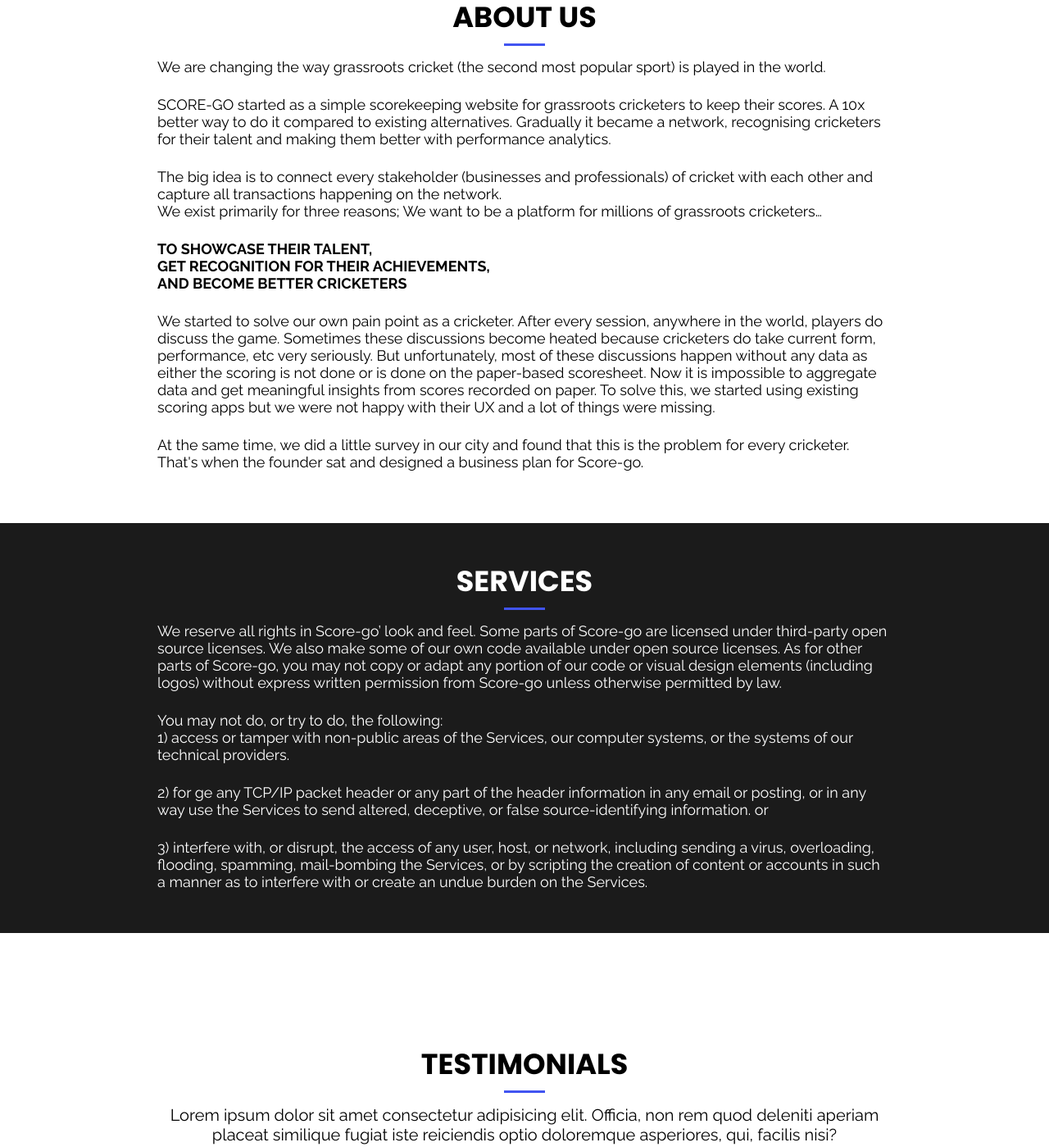
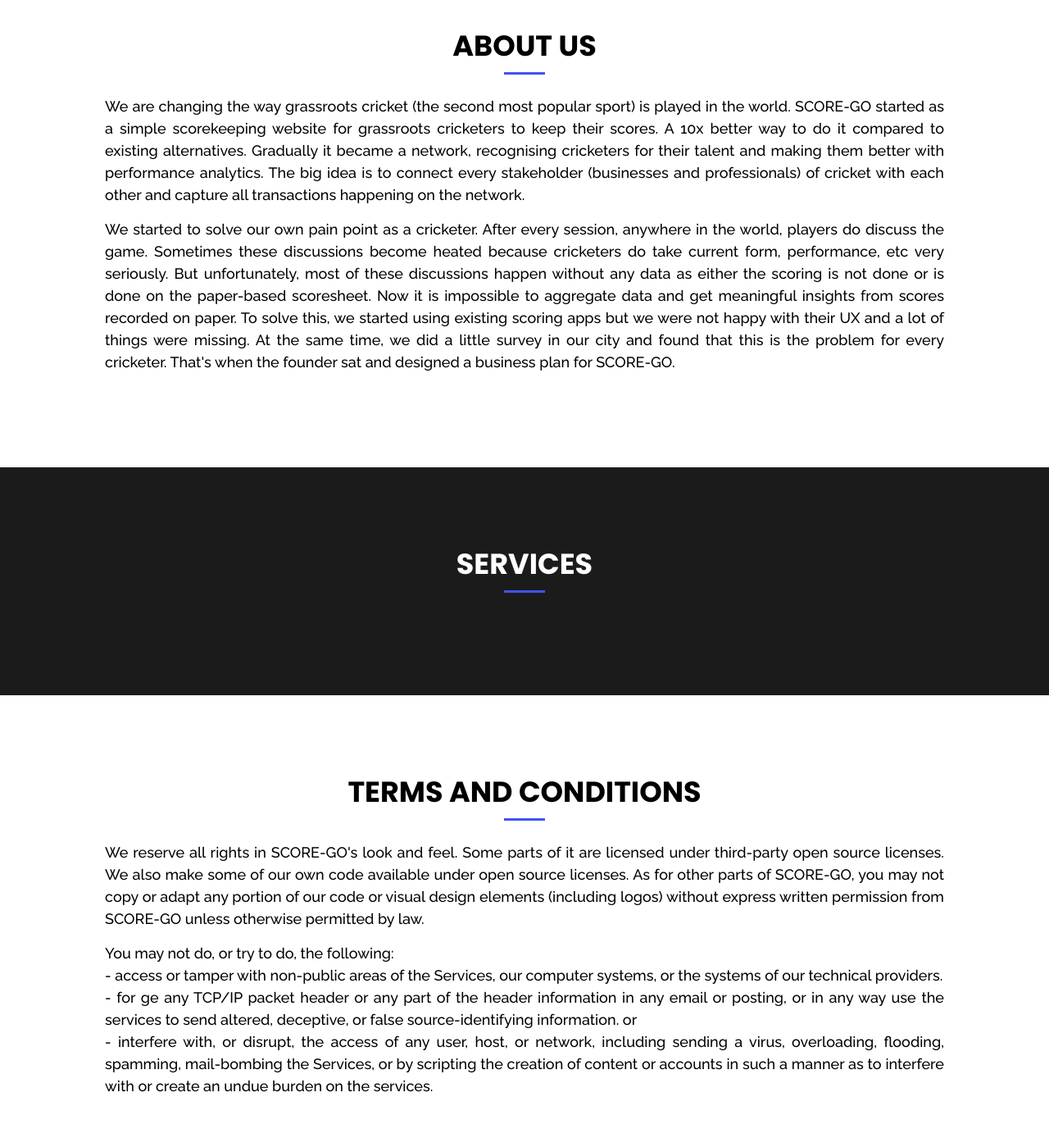
Before and after one commit to SCORE-GO/SCORE-GO, a website: page public/views/index.html in a window 1280 px wide. Shown: the part 862-2261 px from the top of the page at 82% size. Drawn offline with nearby package versions, Linux system fonts and the light colour scheme.

Commit message:
home page modified

```diff
--- a/app.js
+++ b/app.js
@@ -13,9 +13,7 @@
 app.use(favicon(path.join(__dirname, "public/img/brand.png")));
 
 // Links
-app.get("/", (req, res) => {
-    res.sendFile(path.join(__dirname, "public/views/index.html"));
-});
+app.use("/", require("./routes/home_router"));
 
 app.use("/get-started", require("./routes/signup_router"));
 
--- a/public/css/home_style.css
+++ b/public/css/home_style.css
@@ -192,7 +192,8 @@
 }
 
 #About {
-    height: 700px;
+    height: fit-content;
+    padding: 100px 0px;
     display: flex;
     flex-direction: column;
     justify-content: center;
@@ -207,24 +208,19 @@
 
 #About p {
     display: block;
-    text-align: left;
-    width: 70%;
+    text-align: justify;
+    line-height: 1.5;
+    font-weight: 500;
+    margin-bottom: 15px;
+    width: 80%;
     font-size: 18px;
     font-family: var(--raleway-font);
-}
-#About .keys {
-    display: block;
-    text-align: left;
-    width: 70%;
-    font-size: 18px;
-    font-family: var(--raleway-font);
-    font-weight: bold;
-    text-transform: uppercase;
 }
 
 .hline {
     display: block;
     margin: 15px 0;
+    margin-bottom: 25px;
     height: 3px;
     width: 50px;
     background-color: rgb(65, 84, 241);
@@ -237,7 +233,8 @@
 
 #Services {
     background: rgb(27, 27, 27);
-    height: 500px;
+    height: fit-content;
+    padding: 100px 0px;
     display: flex;
     justify-content: center;
 }
@@ -251,40 +248,48 @@
 }
 
 .servicesContainer p {
-    text-align: left;
-    width: 70%;
+    display: block;
+    text-align: justify;
+    line-height: 1.5;
+    font-weight: 500;
+    margin-bottom: 15px;
+    width: 80%;
     font-size: 18px;
     font-family: var(--raleway-font);
 }
 
-#Testimonials {
-    height: 400px;
+#TAC {
+    height: fit-content;
+    padding: 100px 0px;
     display: flex;
     flex-direction: column;
     justify-content: center;
     align-items: center;
 }
 
-#Testimonials p {
-    text-align: center;
-    width: 70%;
-    font-size: 20px;
+#TAC p {
+    display: block;
+    text-align: justify;
+    line-height: 1.5;
+    font-weight: 500;
+    margin-bottom: 15px;
+    width: 80%;
+    font-size: 18px;
     font-family: var(--raleway-font);
 }
 
 #Team {
     background: rgb(27, 27, 27);
     height: fit-content;
-    padding: 70px 0px;
+    padding: 100px 0px;
     display: flex;
     justify-content: center;
     color: white;
 }
 
-
 #Feedback {
-    padding: 80px 0px;
     height: fit-content;
+    padding: 100px 0px;
     display: flex;
     flex-direction: column;
     justify-content: center;
@@ -293,13 +298,18 @@
 
 #Feedback p {
     text-align: center;
-    width: 70%;
+    width: 80%;
     font-size: 20px;
     font-family: var(--raleway-font);
 }
 
 .feedback__form {
-    margin-top: 50px;
+    width: 50vw;
+    display: flex;
+    flex-direction: column;
+    justify-content: center;
+    align-items: center;
+    margin-top: 20px;
 }
 
 .feedback__input {
@@ -310,19 +320,19 @@
     border: 2px solid rgb(65, 84, 241);
     outline: none;
     margin-top: 10px;
-    font-size: 15px;
+    font-size: 18px;
     box-sizing: border-box;
 }
 
 .feedback__button {
     display: block;
     outline: none;
-    font-size: var;
+    font-size: 18px;
     cursor: pointer;
     margin: 0px auto;
-    margin-top: 20px;
+    margin-top: 30px;
     border-radius: 40px;
-    border: 1px solid rgb(65, 84, 241);
+    border: none;
     background-color: rgb(65, 84, 241);
     color: #ffffff;
     font-size: 15px;
@@ -339,14 +349,13 @@
     background-color: black;
 }
 
-
 .content1 {
     display: flex;
     justify-content: center;
     align-items: center;
     flex-wrap: wrap;
     gap: 70px;
-    margin-top: 70px;
+    margin-top: 40px;
 }
 
 .content1 .content {
--- a/public/js/home_script.js
+++ b/public/js/home_script.js
@@ -30,3 +30,7 @@
     else
         window.location.href = "/dashboard";
 })
+
+$('.feedback__button').click((event) => {
+    // event.preventDefault();
+})
--- a/public/views/index.html
+++ b/public/views/index.html
@@ -33,7 +33,7 @@
             <li><a href="#Home">Home</a></li>
             <li><a href="#About">About</a></li>
             <li><a href="#Services">Services</a></li>
-            <li><a href="#Testimonials">Testimonials</a></li>
+            <li><a href="#TAC">TAC</a></li>
             <li><a href="#Team">Team</a></li>
             <li><a href="#Feedback">Feedback</a></li>
             <button class="getStartedButton">Get Started</button>
@@ -52,22 +52,20 @@
         <!-- <section id="About" data-aos="fade-up"> -->
         <h2 class="sectionTitle">ABOUT US</h2>
         <span class="hline"></span>
-        <p>We are changing the way grassroots cricket (the second most popular sport) is played in the world.</p><br>
-    <p> SCORE-GO started as a simple scorekeeping website for grassroots cricketers to keep their scores. A 10x better way to do it compared to existing alternatives.
-        Gradually it became a network, recognising cricketers for their talent and making them better with performance analytics.
-    </p><br>
-    <p>    The big idea is to connect every stakeholder (businesses and professionals) of cricket with each other and capture all transactions happening on the network. <br>
-
-        We exist primarily for three reasons; We want to be a platform for millions of grassroots cricketers…</p><br>
-
-        <p class="keys"> to showcase their talent,<br>
-            get recognition for their achievements,<br>
-            and become better cricketers</p><br>
-            <p>
-                We started to solve our own pain point as a cricketer. After every session, anywhere in the world, players do discuss the game. Sometimes these discussions become heated because cricketers do take current form, performance, etc very seriously. But unfortunately, most of these discussions happen without any data as either the scoring is not done or is done on the paper-based scoresheet. Now it is impossible to aggregate data and get meaningful insights from scores recorded on paper. To solve this, we started using existing scoring apps but we were not happy with their UX and a lot of things were missing.
-            </p><br>
-            <p>
-                At the same time, we did a little survey in our city and found that this is the problem for every cricketer. That's when the founder sat and designed a business plan for Score-go.</p>
+        <p>We are changing the way grassroots cricket (the second most popular sport) is played in the world. SCORE-GO
+            started as a simple scorekeeping website for grassroots cricketers to keep their scores. A 10x better way to
+            do it compared to existing alternatives. Gradually it became a network, recognising cricketers for their
+            talent and making them better with performance analytics. The big idea is to connect every stakeholder
+            (businesses and professionals) of cricket with each other and capture all transactions happening on the
+            network.</p>
+        <p>We started to solve our own pain point as a cricketer. After every session, anywhere in the world, players
+            do discuss the game. Sometimes these discussions become heated because cricketers do take current form,
+            performance, etc very seriously. But unfortunately, most of these discussions happen without any data as
+            either the scoring is not done or is done on the paper-based scoresheet. Now it is impossible to aggregate
+            data and get meaningful insights from scores recorded on paper. To solve this, we started using existing
+            scoring apps but we were not happy with their UX and a lot of things were missing. At the same time, we did
+            a little survey in our city and found that this is the problem for every cricketer.
+            That's when the founder sat and designed a business plan for SCORE-GO.</p>
 
     </section>
     <section id="Services">
@@ -75,22 +73,26 @@
             <!-- <div class="servicesContainer" data-aos="fade-up"> -->
             <h2 class="sectionTitle">SERVICES</h2>
             <span class="hline"></span>
-            <p>We reserve all rights in Score-go’ look and feel. Some parts of Score-go are licensed under third-party open source licenses. We also make some of our own code available under open source licenses. As for other parts of Score-go, you may not copy or adapt any portion of our code or visual design elements (including logos) without express written permission from Score-go unless otherwise permitted by law.</p>
-                <br>
-                <p>You may not do, or try to do, the following: <br>
-                    1) access or tamper with non-public areas of the Services, our computer systems, or the systems of our technical providers. </p>
-                <br>
-                <p> 2) for ge any TCP/IP packet header or any part of the header information in any email or posting, or in any way use the Services to send altered, deceptive, or false source-identifying information. or </p>
-                <br>
-                <p>  3) interfere with, or disrupt, the access of any user, host, or network, including sending a virus, overloading, flooding, spamming, mail-bombing the Services, or by scripting the creation of content or accounts in such a manner as to interfere with or create an undue burden on the Services.</p>
         </div>
     </section>
-    <section id="Testimonials">
+    <section id="TAC">
         <!-- <section id="Testimonials" data-aos="fade-up"> -->
-        <h2 class="sectionTitle">TESTIMONIALS</h2>
+        <h2 class="sectionTitle">TERMS AND CONDITIONS</h2>
         <span class="hline"></span>
-        <p>Lorem ipsum dolor sit amet consectetur adipisicing elit. Officia, non rem quod deleniti aperiam placeat
-            similique fugiat iste reiciendis optio doloremque asperiores, qui, facilis nisi?</p>
+        <p>We reserve all rights in SCORE-GO's look and feel. Some parts of it are licensed under third-party
+            open source licenses. We also make some of our own code available under open source licenses. As for
+            other parts of SCORE-GO, you may not copy or adapt any portion of our code or visual design elements
+            (including logos) without express written permission from SCORE-GO unless otherwise permitted by law.
+        </p>
+        <p>You may not do, or try to do, the following: <br>- access or tamper with non-public areas of the Services,
+            our computer systems, or the systems of our
+            technical providers.
+            <br>- for ge any TCP/IP packet header or any part of the header information in any email or posting, or in
+            any way use the services to send altered, deceptive, or false source-identifying information. or
+            <br> - interfere with, or disrupt, the access of any user, host, or network, including sending a virus,
+            overloading, flooding, spamming, mail-bombing the Services, or by scripting the creation of content or
+            accounts in such a manner as to interfere with or create an undue burden on the services.
+        </p>
     </section>
     <section id="Team">
         <div class="servicesContainer">
@@ -196,13 +198,16 @@
     <section id="Feedback">
         <!-- <section id="Feedback" data-aos="fade-up" data-aos-delay="300"> -->
         <h2 class="sectionTitle">FEEDBACK</h2>
+        <span class="hline"></span>
         <div class="feedback__container bd-grid">
             <form action="" class="feedback__form" onsubmit="">
-                <input type="text" placeholder="Name" class="feedback__input">
-                <input type="mail" placeholder="Email" class="feedback__input">
-                <textarea name="" id="" cols="0" rows="10" class="feedback__input"
-                    placeholder="Enter your valueable feedback"></textarea>
-                <input type="button" value="Submit" class="feedback__button button">
+                <input type="text" placeholder="Name" id="name" class="feedback__input" required>
+                <input type="email" placeholder="Email" id="email" class="feedback__input"
+                    pattern="[A-Za-z0-9_!#$%&'*+\/=?`{|}~^.-]+[@][A-Za-z.-]+\.[a-zA-Z0-9_+-.]{2,}"
+                    title="Enter valid email" required>
+                <textarea name="" id="feedback" cols="0" rows="10" class="feedback__input"
+                    placeholder="Enter your valueable feedback" required></textarea>
+                <input type="submit" value="Submit" class="feedback__button button">
             </form>
         </div>
     </section>
```
Also changed, not shown: routes/home_router.js (added, +14 -0 lines), public/img/shubham.png, public/img/susmit.png, public/img/tushar.png, 1 other file.
